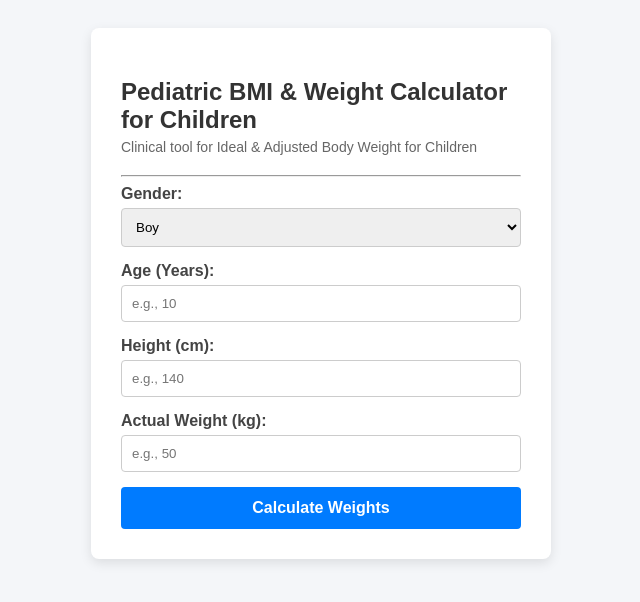
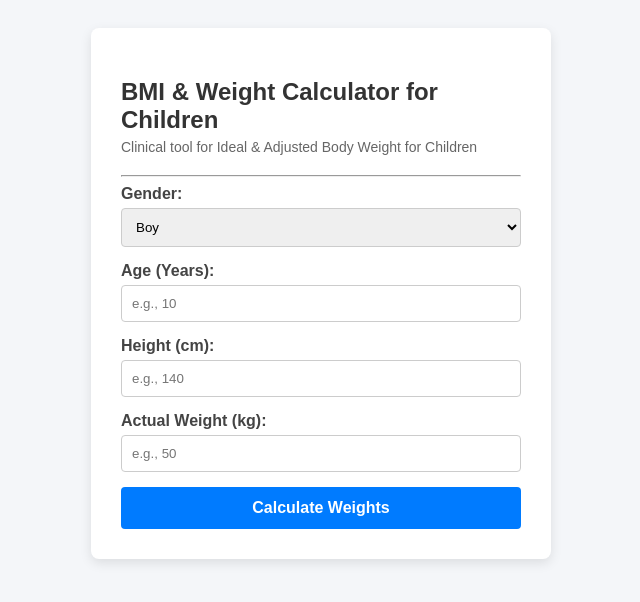
Before and after one commit to tt9696/bmi-calculator, a plain HTML site: page index.html in a window 1280 px wide. Shown: the whole page, without its empty margins (319-959 px from the left). Drawn offline with Linux system fonts and the light colour scheme.

Commit message:
Update index.html

```diff
--- a/index.html
+++ b/index.html
@@ -8,7 +8,7 @@
 </head>
 <body>
     <div class="calculator-container">
-        <h2>Pediatric BMI & Weight Calculator for Children</h2>
+        <h2>BMI & Weight Calculator for Children</h2>
         <p class="subtitle">Clinical tool for Ideal & Adjusted Body Weight for Children</p>
         <hr>
 
```
